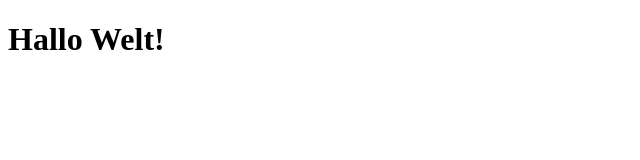
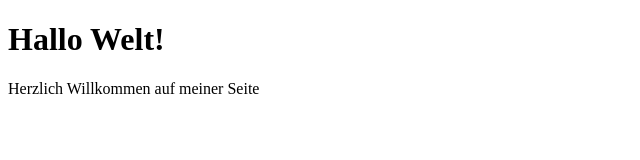
Before and after one commit to Flaviozettel/repo-march-240306, a plain HTML site: page index.html in a window 1280 px wide. Shown: the whole page, without its empty margins (0-640 px from the left). Drawn offline with Linux system fonts and the light colour scheme.

Commit message:
Update index.html
Text
auf der Homepage aktualisiert

```diff
--- a/index.html
+++ b/index.html
@@ -5,3 +5,4 @@
 <h1>Hallo Welt!</h1>
 </body>
 </html>
+Herzlich Willkommen auf meiner Seite
```
